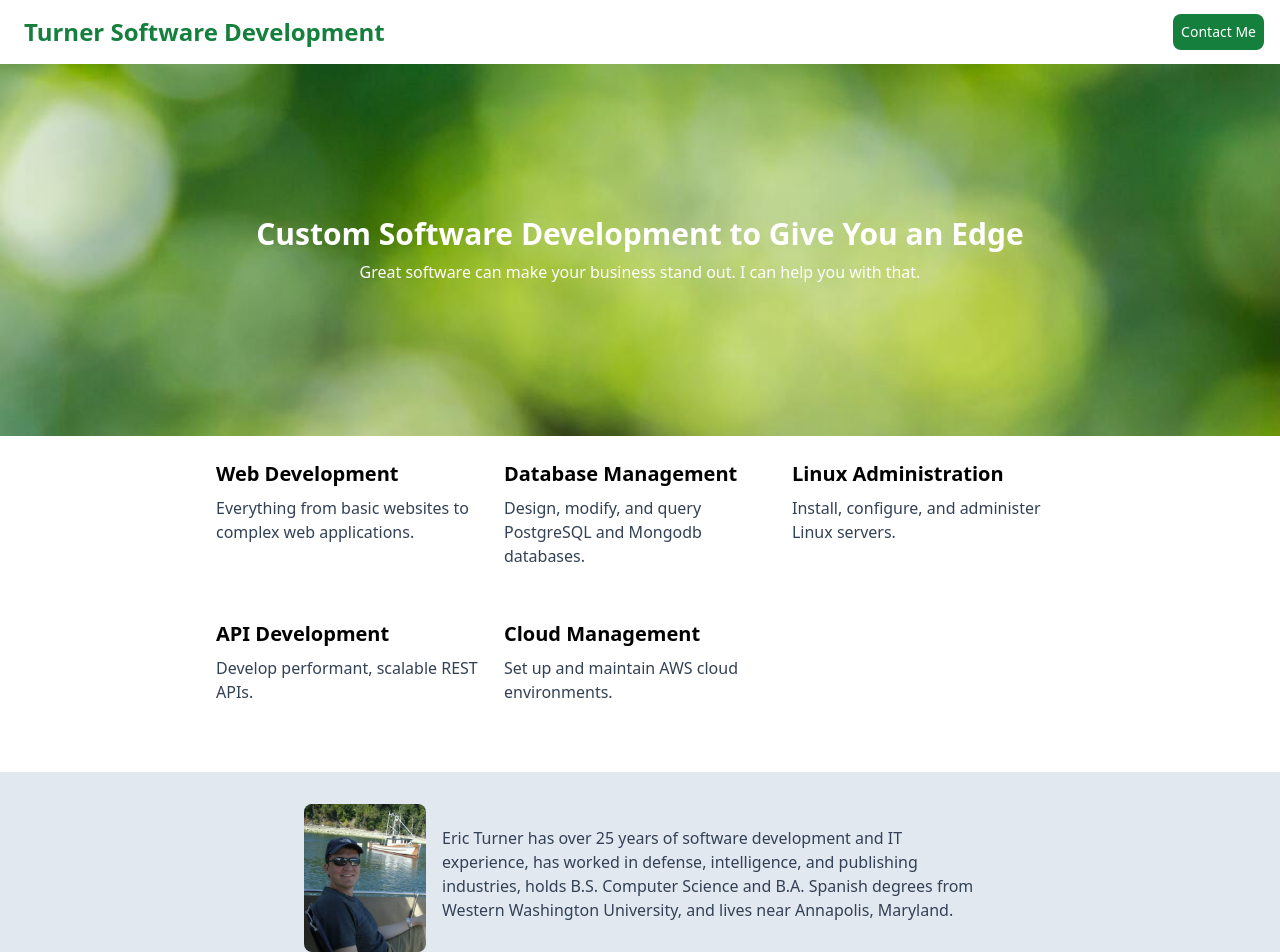
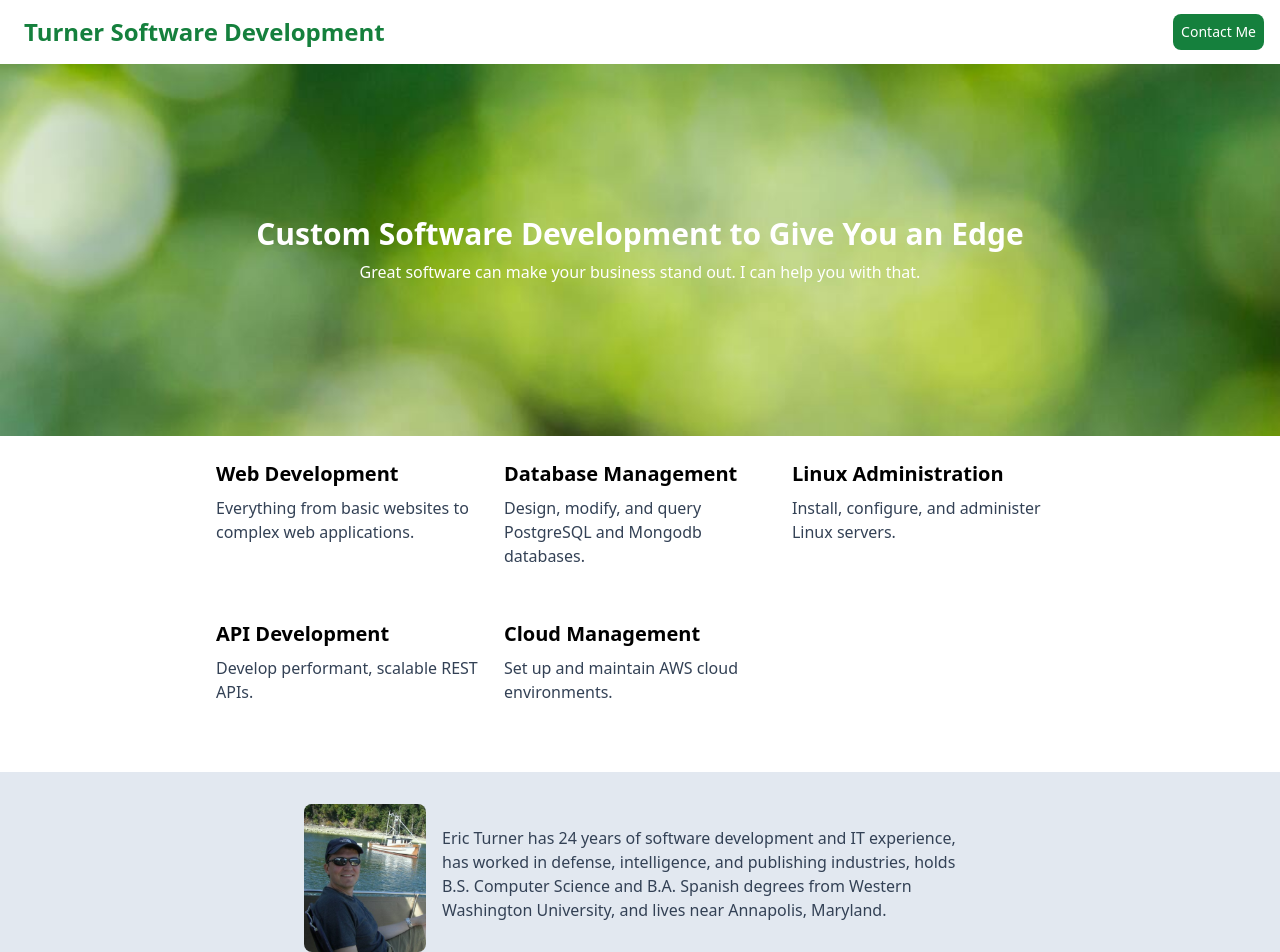
Before and after one commit to TurnerSoftwareDev/turnersoftwaredev.github.io, a Next.js app: page / in a window 1280 px wide. Shown: the top 952 px of the page. Built offline with nearby package versions, Linux system fonts and the light colour scheme.

Commit message:
Fix length of experience

```diff
--- a/components/about.js
+++ b/components/about.js
@@ -11,7 +11,7 @@ export default function About({className}) {
                        width={384/3}
                        height={466/3} />
 
-                <p className="ml-4 w-5/6">Eric Turner has over {new Date().getFullYear()-1997} years of software development
+                <p className="ml-4 w-5/6">Eric Turner has {new Date().getFullYear()-1998} years of software development
                     and IT experience, has worked in defense, intelligence, and publishing industries, holds B.S. Computer Science and B.A. Spanish degrees from Western Washington University,
                 and lives near Annapolis, Maryland.</p>
             </div>
```
